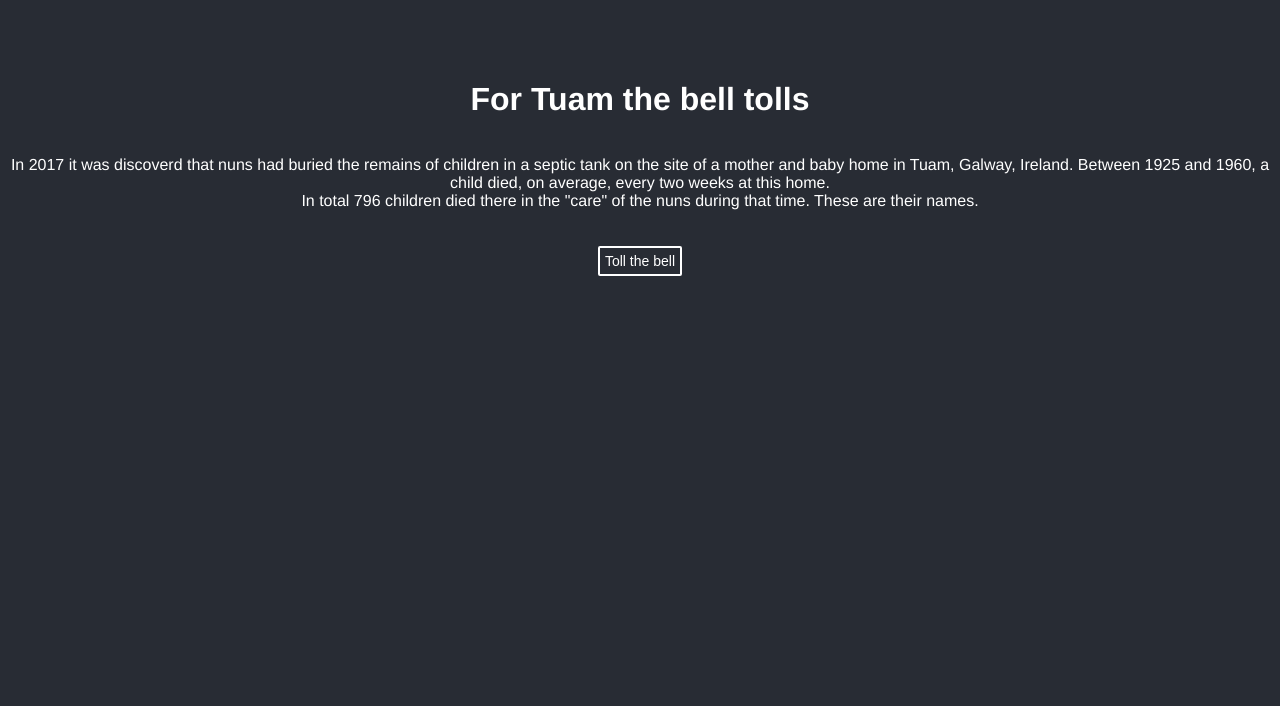
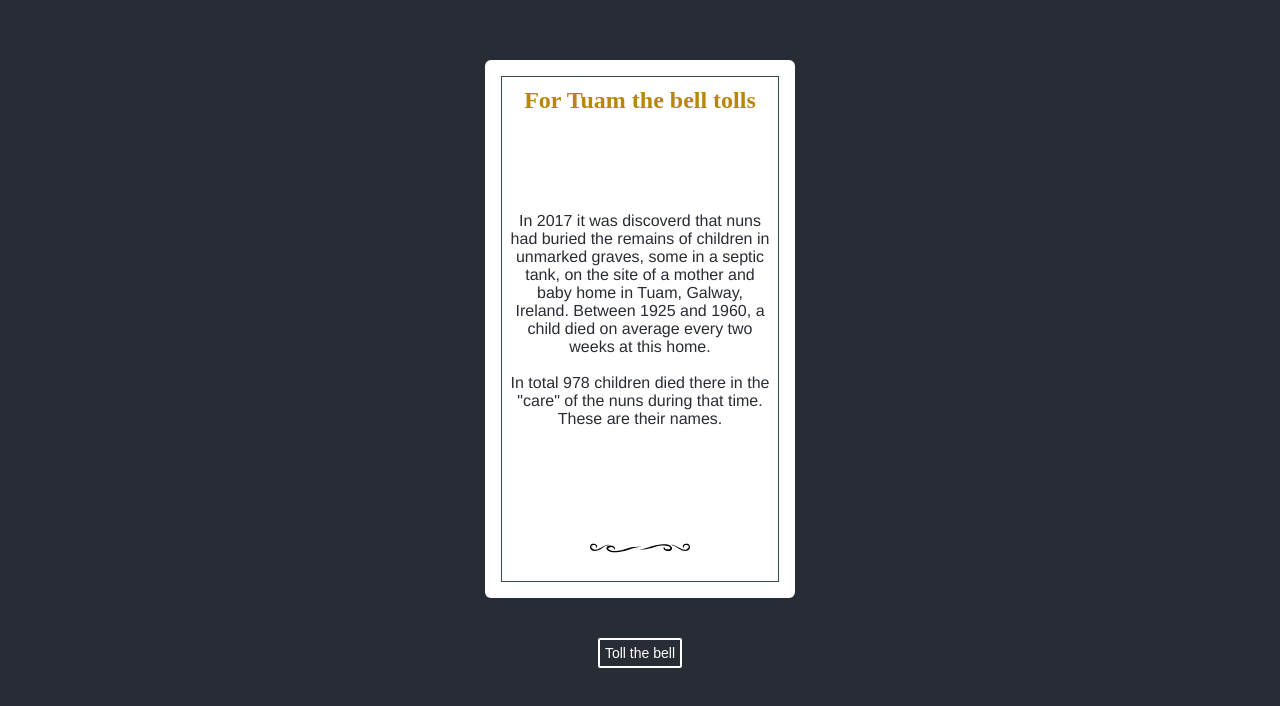
Before and after one commit to amymc/for-tuam-the-bell-tolls, a Preact app: page / in a window 1280 px wide. Shown: the top 706 px of the page. Built offline with nearby package versions, Linux system fonts and the light colour scheme.

Commit message:
more controls

```diff
--- a/src/Controls.jsx
+++ b/src/Controls.jsx
@@ -1,10 +1,11 @@
 import { useEffect, useState, useRef } from "preact/hooks";
 import PlayIcon from "./PlayIcon";
-import SkipIcon from "./SkipIcon";
+import SkipEndIcon from "./SkipEndIcon";
+import SkipStartIcon from "./SkipStartIcon";
 import PauseIcon from "./PauseIcon";
 import "./app.css";
 
-const Controls = ({ pause, resume, skip }) => {
+const Controls = ({ pause, resume, skipToEnd, skipToStart }) => {
   const [showPlay, setShowPlay] = useState(false);
 
   const onPlay = (e) => {
@@ -20,6 +21,9 @@ const Controls = ({ pause, resume, skip }) => {
 
   return (
     <div>
+      <button class="control-btn" onClick={skipToStart} title="back to start">
+        <SkipStartIcon />
+      </button>
       {showPlay ? (
         <button class="control-btn" onClick={onPlay} title="play">
           <PlayIcon />
@@ -30,8 +34,8 @@ const Controls = ({ pause, resume, skip }) => {
         </button>
       )}
 
-      <button class="control-btn" onClick={skip} title="skip to end">
-        <SkipIcon />
+      <button class="control-btn" onClick={skipToEnd} title="skip to end">
+        <SkipEndIcon />
       </button>
     </div>
   );
--- a/src/RemembranceCard.jsx
+++ b/src/RemembranceCard.jsx
@@ -5,8 +5,8 @@ import "./remembranceCard.css";
 const RemembranceCard = ({ child }) => {
   const { name, age, year } = child;
   return (
-    <div class="card">
-      <div class="card-inner">
+    <div class="remembrance-card">
+      <div class="remembrance-card-inner">
         In Loving Memory of
         <h2 class="card-title">{name}</h2>
         <span class="card-subtitle">
@@ -18,7 +18,7 @@ const RemembranceCard = ({ child }) => {
         <br />
         <br />
         Rest in peace
-        <img class="separator" src={separator} />
+        <img class="remembrance-separator" src={separator} />
       </div>
     </div>
   );
--- /dev/null
+++ b/src/RewindIcon.jsx
@@ -0,0 +1,13 @@
+const SkipIcon = () => {
+  return (
+    <svg xmlns="http://www.w3.org/2000/svg" viewBox="0 0 24 24">
+      <path d="M0 0h24v24H0V0z" fill="none" />
+      <path
+        class="svg-path"
+        d="M18 9.86v4.28L14.97 12 18 9.86m-9 0v4.28L5.97 12 9 9.86M20 6l-8.5 6 8.5 6V6zm-9 0l-8.5 6 8.5 6V6z"
+      />
+    </svg>
+  );
+};
+
+export default SkipIcon;
--- /dev/null
+++ b/src/SkipStartIcon.jsx
@@ -0,0 +1,13 @@
+const SkipStartIcon = () => {
+  return (
+    <svg xmlns="http://www.w3.org/2000/svg" viewBox="0 0 24 24">
+      <path d="M0 0h24v24H0V0z" fill="none" />
+      <path
+        class="svg-path"
+        d="M6 6h2v12H6zm3.5 6l8.5 6V6l-8.5 6zm6.5 2.14L12.97 12 16 9.86v4.28z"
+      />
+    </svg>
+  );
+};
+
+export default SkipStartIcon;
--- a/src/app.jsx
+++ b/src/app.jsx
@@ -1,7 +1,10 @@
 import { useEffect, useState, useRef } from "preact/hooks";
 // import * as Promise from "bluebird";
-import RemembranceCard from "./RemembranceCard.jsx";
-import Controls from "./Controls.jsx";
+import RemembranceCard from "./RemembranceCard";
+import RewindIcon from "./RewindIcon";
+import SkipStartIcon from "./SkipStartIcon";
+import Controls from "./Controls";
+import separator from "./assets/separator.svg";
 import children from "./children.json";
 import mp3 from "./assets/angelus-bell-7.mp3";
 import "./app.css";
@@ -12,7 +15,7 @@ import "./app.css";
 // });
 
 const stages = {
-  intro: "intro",
+  start: "start",
   card: "card",
   end: "end",
 };
@@ -20,24 +23,8 @@ const stages = {
 export function App(props) {
   const [isReady, setIsReady] = useState(false);
   const [child, setChild] = useState(null);
-  const [stage, setStage] = useState(stages.intro);
+  const [stage, setStage] = useState(stages.start);
   const [stackedNum, setStackedNum] = useState(null);
-
-  const names = `Mary Carty 5 months`;
-
-  const arr = names.split("\n");
-
-  const result = arr.map((item) => {
-    const strings = item.trim().split(" ");
-
-    return {
-      name: strings.slice(0, -2).join(" "),
-      age: strings.slice(-2).join(" "),
-      year: 1960,
-    };
-  });
-
-  console.log("arr", JSON.stringify(result));
 
   let shouldCancel = useRef(false);
 
@@ -239,7 +226,8 @@ export function App(props) {
   }
 
   const start = (e) => {
-    e.stopPropagation();
+    // e.stopPropagation();
+    shouldCancel.current = false;
     onClick(children);
     setStage(stages.card);
   };
@@ -249,29 +237,40 @@ export function App(props) {
 
   const resume = () => {
     shouldCancel.current = false;
+    setStage(stages.card);
     const index = children.findIndex((item) => item === child);
     console.log("index", index);
     console.log("children", children);
     onClick(children.slice(index + 1));
   };
-  const skip = () => {
+
+  const skipToStart = () => {
+    shouldCancel.current = true;
+    setStage(stages.start);
+  };
+
+  const skipToEnd = () => {
     shouldCancel.current = true;
     setStage(stages.end);
   };
 
   return (
     <>
-      {stage === stages.intro && (
+      {stage === stages.start && (
         <>
-          <h1 class="title">For Tuam the bell tolls</h1>
-          <p>
-            In 2017 it was discoverd that nuns had buried the remains of
-            children in a septic tank on the site of a mother and baby home in
-            Tuam, Galway, Ireland. Between 1925 and 1960, a child died, on
-            average, every two weeks at this home. <br />
-            In total 796 children died there in the "care" of the nuns during
-            that time. These are their names.
-          </p>
+          <div class="card">
+            <div class="card-inner">
+              <h2 class="card-title">For Tuam the bell tolls</h2>
+              In 2017 it was discoverd that nuns had buried the remains of
+              children in unmarked graves, some in a septic tank, on the site of
+              a mother and baby home in Tuam, Galway, Ireland. Between 1925 and
+              1960, a child died on average every two weeks at this home. <br />
+              <br />
+              In total 978 children died there in the "care" of the nuns during
+              that time. These are their names.
+              <img class="separator" src={separator} />
+            </div>
+          </div>
           <button class="start-btn" onClick={start} disabled={!isReady}>
             Toll the bell
           </button>
@@ -281,22 +280,63 @@ export function App(props) {
       {stage === stages.card && (
         <>
           <RemembranceCard child={child} />
-          <Controls pause={pause} resume={resume} skip={skip} />
+          <Controls
+            pause={pause}
+            resume={resume}
+            skipToStart={skipToStart}
+            skipToEnd={skipToEnd}
+          />
         </>
       )}
 
       {stage == stages.end && (
-        <p>
-          The home in Tuam was one of 18 mother and baby homes that operated in
-          Ireland over a 76 year period. Women and girls in these homes were
-          subject to physical and emotional abuse and forced labour. Their
-          children were subject to illegal adoptions. Approximately 9,000
-          children died in these homes. To date, there has been no redress paid
-          to surviving victims.
-          <br />
-          Unbelievably, Catholic organisations are still heavily involved in
-          providing education and healthcare in Ireland.
-        </p>
+        <>
+          <div class="card">
+            <div class="card-inner">
+              <h2 class="card-title">Litany of abuse</h2>
+              The home in Tuam was one of 18 mother and baby homes that operated
+              in Ireland over a 76 year period. Women and girls in these homes
+              were subject to physical and emotional abuse and forced labour.
+              Their children were subject to illegal adoptions.
+              <br /> <br />
+              Approximately 9,000 children died in these homes, well above
+              infant mortaility rates for the time. To date, there has been no
+              redress paid to surviving victims.
+              <br /> <br />
+              Unbelievably, Catholic organisations are still heavily involved in
+              providing education and healthcare in Ireland.
+              <img class="separator" src={separator} />
+            </div>
+          </div>
+          {/* <p>
+            The home in Tuam was one of 18 mother and baby homes that operated
+            in Ireland over a 76 year period. Women and girls in these homes
+            were subject to physical and emotional abuse and forced labour.
+            Their children were subject to illegal adoptions. Approximately
+            9,000 children died in these homes. To date, there has been no
+            redress paid to surviving victims.
+            <br />
+            Unbelievably, Catholic organisations are still heavily involved in
+            providing education and healthcare in Ireland.
+          </p> */}
+
+          <div>
+            <button
+              class="control-btn"
+              onClick={skipToStart}
+              title="back to start"
+            >
+              <SkipStartIcon />
+            </button>
+            <button
+              class="control-btn"
+              onClick={resume}
+              title="return to cards"
+            >
+              <RewindIcon />
+            </button>
+          </div>
+        </>
       )}
     </>
   );
--- a/src/children.json
+++ b/src/children.json
@@ -965,7 +965,7 @@
     "year": 1934
   },
   {
-    "name": "Mary Marg Flaherty",
+    "name": "Mary Margaret Flaherty",
     "age": "4 months",
     "year": 1934
   },
@@ -3020,8 +3020,8 @@
     "year": 1947
   },
   {
-    "name": "Patrick J",
-    "age": "Fitzpatrick 14days",
+    "name": "Patrick J Fitzpatrick",
+    "age": "14 days",
     "year": 1947
   },
   {
--- a/src/index.css
+++ b/src/index.css
@@ -58,3 +58,30 @@ button:hover {
   margin: 20px 0;
   font-size: 14px;
 }
+.start-btn:hover {
+  background-color: white;
+  color: #282c34;
+}
+
+.card {
+  display: flex;
+  flex-direction: column;
+  background-color: white;
+  color: #282c34;
+  width: 310px;
+  height: 538px;
+  border-radius: 6px;
+  box-sizing: border-box;
+  padding: 16px;
+  margin-bottom: 20px;
+}
+
+.card-inner {
+  display: flex;
+  flex-direction: column;
+  justify-content: space-between;
+  border: 1px solid red;
+  border: 1px solid darkslategrey;
+  height: 100%;
+  padding: 8px;
+}
--- a/src/remembranceCard.css
+++ b/src/remembranceCard.css
@@ -1,4 +1,4 @@
-.card {
+.remembrance-card {
   display: flex;
   flex-direction: column;
   background-color: white;
@@ -11,7 +11,7 @@
   margin-bottom: 20px;
 }
 
-.card-inner {
+.remembrance-card-inner {
   border: 1px solid red;
   border: 1px solid darkslategrey;
   height: 100%;
@@ -31,7 +31,7 @@
   height: 44px;
 }
 
-.separator {
+.remembrance-separator {
   height: 50px;
   display: block;
   margin: 0 auto;
@@ -51,3 +51,9 @@
   top: 223px;
   right: 163px;
 }
+
+.separator {
+  height: 50px;
+  display: block;
+  margin: 0 auto;
+}
```
Also changed, not shown: src/SkipEndIcon.jsx (renamed from src/SkipIcon.jsx).
